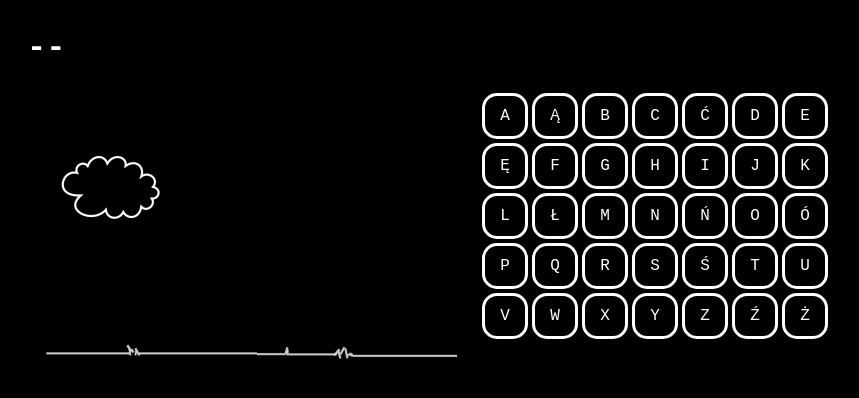
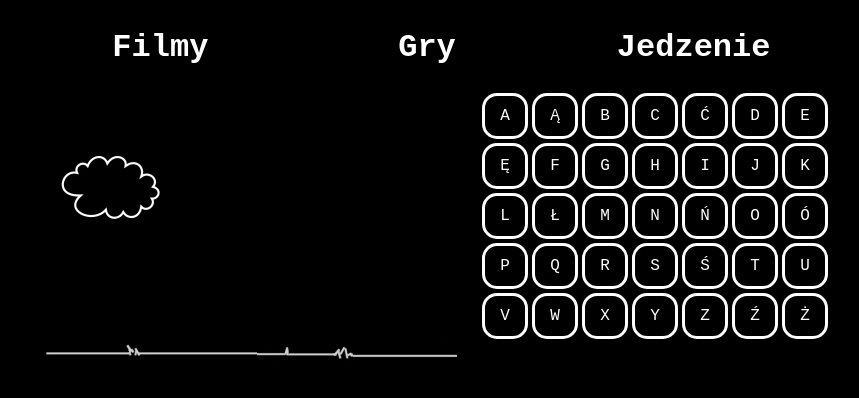
Before and after one commit to ArashiOP/wisielec, a React (Create React App) app: page / in a window 1280 px wide. Shown: the top 398 px of the page, without its empty margins (213-1072 px from the left). Built offline with nearby package versions, Linux system fonts and the light colour scheme.

Commit message:
added categories

```diff
--- a/src/App.css
+++ b/src/App.css
@@ -72,6 +72,15 @@ body {
   place-content: center;
 }
 
+.Categories {
+  color: white;
+  display: grid;
+  place-content: center;
+  grid-template-columns: 1fr 1fr 1fr;
+  justify-items: center;
+  cursor: pointer;
+}
+
 .container {
   display: flex;
   flex-grow: 1;
--- a/src/App.js
+++ b/src/App.js
@@ -3,6 +3,7 @@ import { Gallows } from "./components/Gallows";
 import Tab from "./components/Tab";
 import { Word } from "./components/Word";
 import { useState } from "react";
+import Categories from "./components/Categories";
 
 function App() {
   let guessWord = "KK";
@@ -18,11 +19,12 @@ function App() {
 
   return (
     <div className="App">
-      <Word
+      <Categories />
+      {/* <Word
         guessWord={guessWord}
         displayWord={displayWord}
         setDisplayWord={setDisplayWord}
-      />
+      /> */}
       <div className="container">
         <Gallows misses={misses} />
         <Tab
--- /dev/null
+++ b/src/components/Categories.js
@@ -0,0 +1,9 @@
+export default function Categories() {
+  return (
+    <div className="Categories">
+      <h1 onClick={() => console.log("clicked")}>Filmy</h1>
+      <h1>Gry</h1>
+      <h1>Jedzenie</h1>
+    </div>
+  );
+}
```
